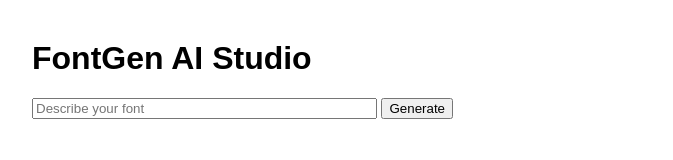
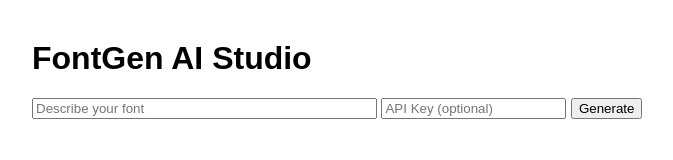
Before and after one commit to shubhnsoni/Font-Gen, a website: page index.html in a window 1280 px wide. Shown: the whole page, without its empty margins (8-681 px from the left). Drawn offline with Linux system fonts and the light colour scheme.

Commit message:
feat: add optional api key input

```diff
--- a/index.html
+++ b/index.html
@@ -11,14 +11,22 @@
 <body>
   <h1>FontGen AI Studio</h1>
   <input id="prompt" placeholder="Describe your font" size="40" />
+  <input id="api_key_input" placeholder="API Key (optional)" size="20" />
   <button id="generate">Generate</button>
   <div id="message"></div>
   <div id="preview"></div>
   <a id="download" style="display:none" href="#">Download</a>
   <script>
-    const apiKey = localStorage.getItem('api_key') || '';
+    const apiInput = document.getElementById('api_key_input');
+    apiInput.value = localStorage.getItem('api_key') || '';
+    apiInput.addEventListener('change', () => {
+      localStorage.setItem('api_key', apiInput.value);
+    });
+
     async function generate(){
       const prompt = document.getElementById('prompt').value;
+      const apiKey = apiInput.value.trim();
+      localStorage.setItem('api_key', apiKey);
       const res = await fetch('/generate', {
         method: 'POST',
         headers: { 'Content-Type': 'application/json' },
```
